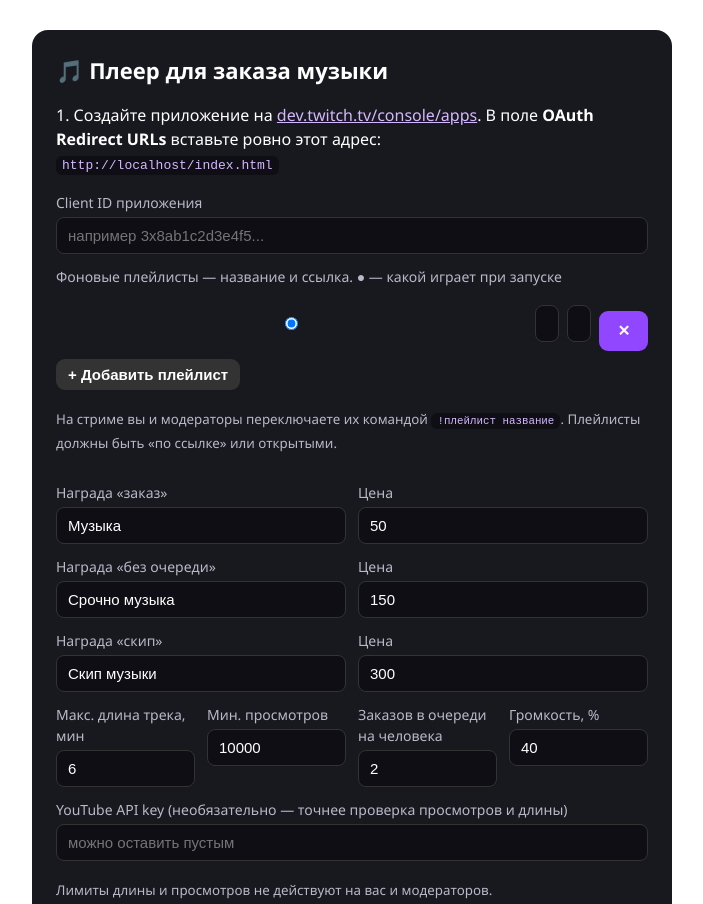
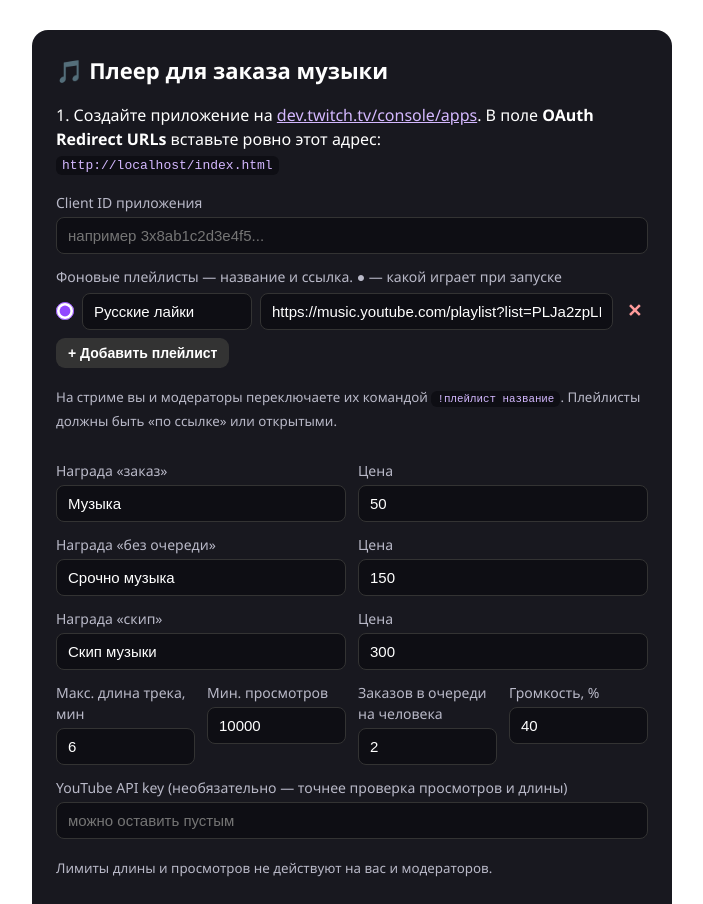
Before and after one commit to iLen1n/obs-music, a plain HTML site: page index.html in a window 1280 px wide. Shown: the top 904 px of the page, without its empty margins (288-991 px from the left). Drawn offline with Linux system fonts and the light colour scheme.

Commit message:
Исправлен вид списка плейлистов
Co-Authored-By: Claude Opus 5.5 <noreply@anthropic.com>
Claude-Session: https://claude.ai/code/session_01YXz2jmxev9AwKca1XpbnQ1

```diff
--- a/index.html
+++ b/index.html
@@ -34,7 +34,12 @@
   #setup input { width: 100%; padding: 9px 11px; border-radius: 8px; border: 1px solid #333; background: #0e0e14; color: #fff; font-size: 15px; margin-top: 4px; }
   #setup button { margin-top: 18px; padding: 11px 18px; border: 0; border-radius: 9px; background: var(--acc); color: #fff; font-size: 15px; font-weight: 600; cursor: pointer; }
   #setup code, #setup textarea { background: #0e0e14; border-radius: 6px; padding: 2px 6px; color: #d4b8ff; }
-  .plrow { display: flex; gap: 8px; align-items: center; margin-top: 6px; } .plrow input[type=text] { flex: 1; margin: 0; } .plrow input[type=radio] { width: auto; margin: 0; } .plrow .del { background: none; border: 0; color: #ff9b9b; font-size: 18px; cursor: pointer; margin: 0; padding: 0 4px; }
+  #setup .plrow { display: flex; gap: 8px; align-items: center; margin-top: 6px; }
+  #setup .plrow input[type=text] { flex: 1 1 auto; width: auto; min-width: 0; margin: 0; }
+  #setup .plrow input.pn { flex: 0 0 170px; }
+  #setup .plrow input[type=radio] { flex: none; width: 18px; height: 18px; margin: 0; accent-color: var(--acc); }
+  #setup .plrow .del { flex: none; background: none; border: 0; color: #ff9b9b; font-size: 18px; cursor: pointer; margin: 0; padding: 0 6px; }
+  #setup #s-addpl { margin-top: 8px; padding: 7px 12px; background: #333; font-size: 14px; }
   #setup textarea { width: 100%; height: 110px; padding: 10px; border: 1px solid #333; font-size: 13px; }
   .row { display: flex; gap: 12px; } .row > div { flex: 1; }
   .ok { color: #8ef0a8; } .err { color: #ff9b9b; }
@@ -52,7 +57,7 @@
       <input id="s-client" placeholder="например 3x8ab1c2d3e4f5..." autocomplete="off"></label>
     <label>Фоновые плейлисты — название и ссылка. ● — какой играет при запуске</label>
     <div id="s-pls"></div>
-    <button type="button" id="s-addpl" style="margin-top:8px;padding:7px 12px;background:#333">+ Добавить плейлист</button>
+    <button type="button" id="s-addpl">+ Добавить плейлист</button>
     <p><small>На стриме вы и модераторы переключаете их командой <code>!плейлист название</code>. Плейлисты должны быть «по ссылке» или открытыми.</small></p>
     <div class="row">
       <div><label>Награда «заказ»
@@ -134,7 +139,7 @@ async function setupMode() {
   for (const k of KEYS) if (saved[k] != null) $('s-' + k).value = saved[k];
   const addRow = (n = '', link = '', def = false) => {
     const d = document.createElement('div'); d.className = 'plrow';
-    d.innerHTML = `<input type="radio" name="defpl" title="Играет при запуске"><input type="text" class="pn" placeholder="Название, напр. Рок" style="max-width:170px"><input type="text" class="pl" placeholder="Ссылка на плейлист"><button type="button" class="del" title="Удалить">✕</button>`;
+    d.innerHTML = `<input type="radio" name="defpl" title="Играет при запуске"><input type="text" class="pn" placeholder="Название, напр. Рок"><input type="text" class="pl" placeholder="Ссылка на плейлист"><button type="button" class="del" title="Удалить">✕</button>`;
     d.querySelector('.pn').value = n; d.querySelector('.pl').value = link; d.querySelector('input[type=radio]').checked = def;
     d.querySelector('.del').onclick = () => d.remove();
     $('s-pls').appendChild(d);
```
